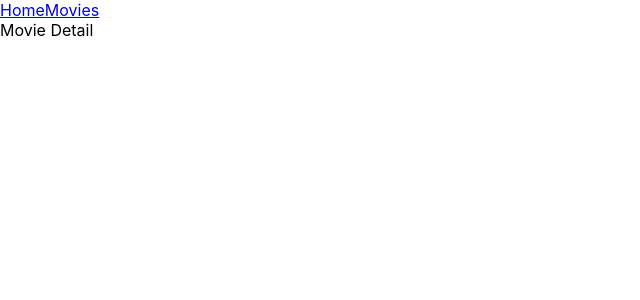
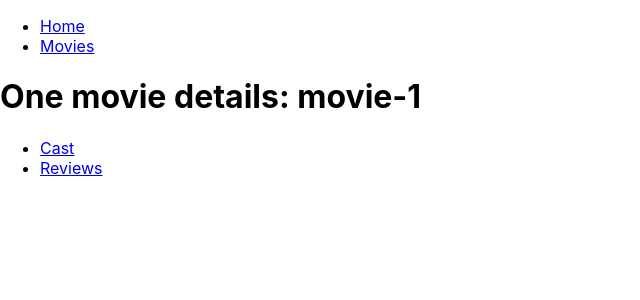
Before and after one commit to SKhrebtan/goit-react-hw-05-movies, a React (Create React App) app: page /goit-react-hw-05-movies/movies/movie-1 in a window 1280 px wide. Shown: the top 300 px of the page, without its empty margins (0-640 px from the left). Built offline with nearby package versions, Linux system fonts and the light colour scheme.

Commit message:
some routes

```diff
--- a/src/components/App.jsx
+++ b/src/components/App.jsx
@@ -1,18 +1,20 @@
-import { NavLink, Route, Routes } from "react-router-dom";
+import { Route, Routes } from "react-router-dom";
 import Home from "pages/Home"
 import Movies from "pages/Movies";
+import Layout from "./Layout";
+import MovieDetails from "pages/MovieDetails";
+
 export const App = () => {
   return (
-    <div>
-      <nav>
-        <NavLink to="/">Home</NavLink>
-        <NavLink to="/movies">Movies</NavLink>
-      </nav>
-      <Routes>
-        <Route path="/" element={<Home />} />
-        <Route path="/movies" element={<Movies />} />
-        <Route path="/movies/:movieId" element={ <div>Movie Detail</div>} />
-      </Routes>
-    </div>
+          <Routes>
+        <Route path="/" element={<Layout/>}>
+              <Route index element={<Home />} />
+              <Route path="movies" element={<Movies />} />
+            <Route path="movies/:movieId" element={<MovieDetails />}>
+                <Route path="cast" element={<div>Casting</div>} />
+                <Route path="reviews" element={<div>reviews</div>}/>
+           </Route>
+          </Route>
+          </Routes>
   );
 };
--- /dev/null
+++ b/src/components/Layout.jsx
@@ -0,0 +1,21 @@
+import { NavLink, Outlet } from "react-router-dom";
+
+const Layout = () => {
+    return (
+        <div>
+             <nav>
+            <ul>
+                <li><NavLink to="/">Home</NavLink></li>
+                <li><NavLink to="/movies">Movies</NavLink></li>
+            </ul>
+            </nav>
+            <main>
+                <Outlet />
+            </main>
+
+        </div>
+
+    )
+}
+
+export default Layout;
--- a/src/pages/MovieDetails.jsx
+++ b/src/pages/MovieDetails.jsx
@@ -0,0 +1,21 @@
+import { useParams, Link, Outlet } from "react-router-dom";
+
+const MovieDetails = () => {
+    const {movieId} = useParams();
+    console.log(movieId)
+    return (
+        <div>
+            <h1>One movie details: {movieId}</h1>
+        <ul>
+                <li>
+                    <Link to="cast">Cast</Link>
+                </li>
+                <li>
+                    <Link to="reviews">Reviews</Link>
+                </li>
+            </ul>
+            <Outlet/>
+        </div>
+    )
+}
+export default MovieDetails
```
